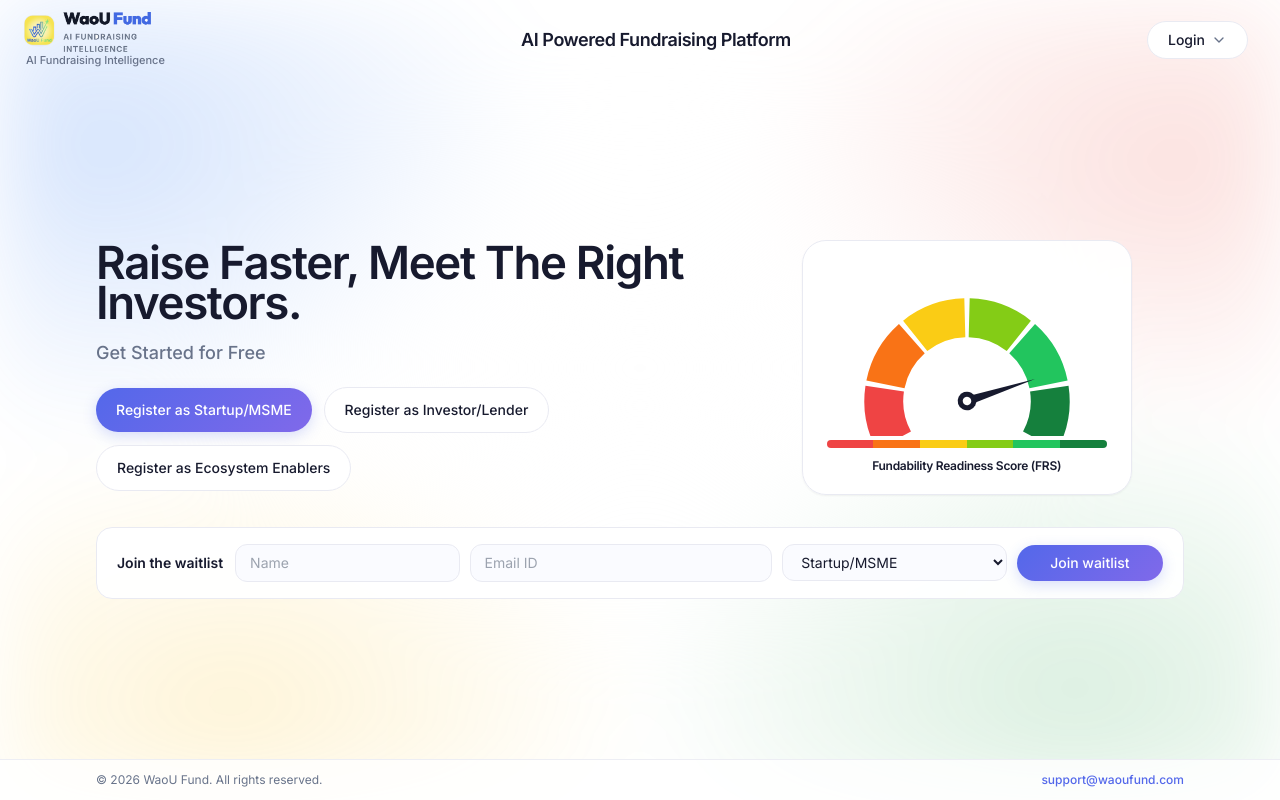
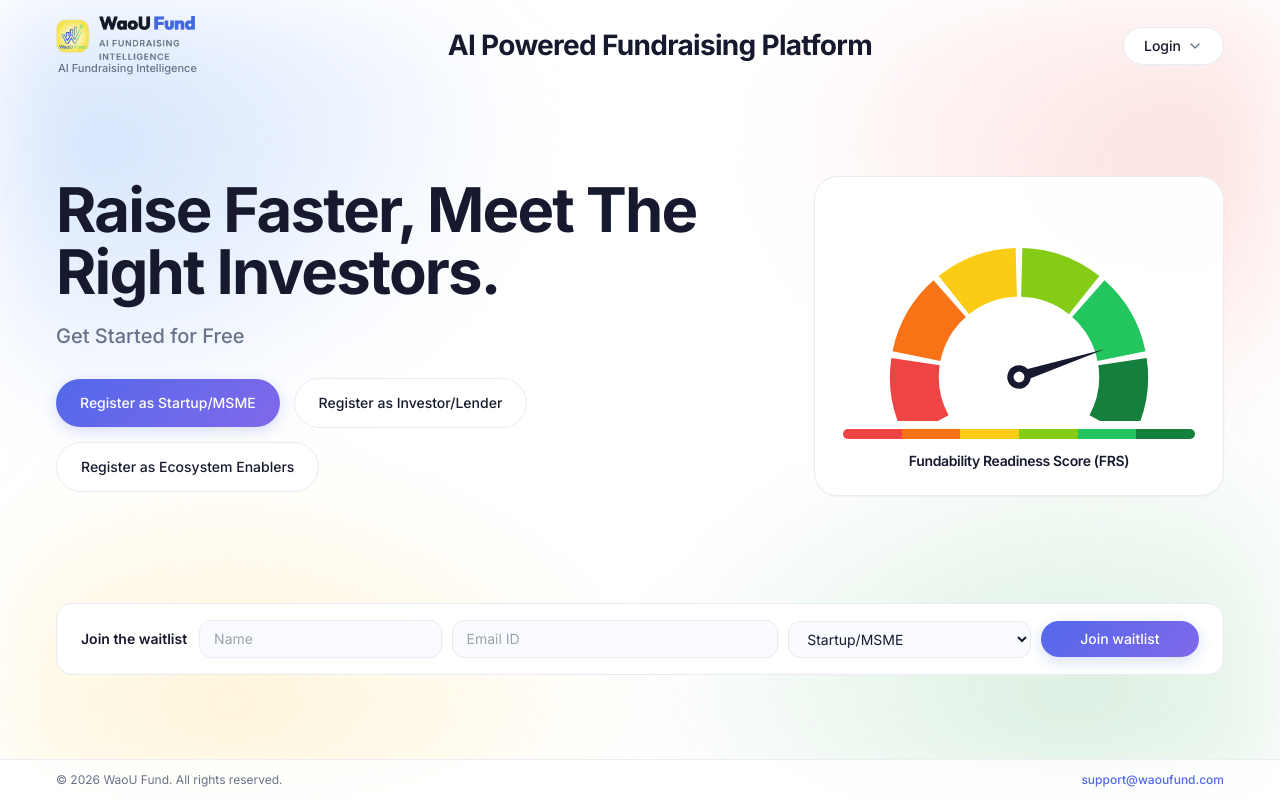
Before and after one commit to AhanaKulkarni/waoufund, a Next.js app: page / in a window 1280 px wide. Built offline with nearby package versions, Linux system fonts and the light colour scheme.

Commit message:
Increase header and hero typography sizes, expand central composition, and refine single-viewport spacing

```diff
--- a/src/app/page.tsx
+++ b/src/app/page.tsx
@@ -70,35 +70,35 @@ export default function HomePage() {
       <Navbar />
 
       {/* 2. MAIN HERO + WAITLIST (FITS WITHIN ONE DESKTOP SCREEN) */}
-      <main className="max-w-6xl w-full mx-auto px-6 sm:px-8 flex-1 flex flex-col justify-center gap-6 lg:gap-8 relative z-10 py-4 lg:py-2">
-        <div className="grid grid-cols-1 lg:grid-cols-12 gap-8 items-center">
+      <main className="max-w-7xl w-full mx-auto px-6 sm:px-10 lg:px-14 flex-1 flex flex-col justify-evenly gap-6 lg:gap-8 relative z-10 py-4 lg:py-2">
+        <div className="grid grid-cols-1 lg:grid-cols-12 gap-8 lg:gap-12 items-center">
           {/* LEFT SIDE */}
-          <div className="lg:col-span-7 text-left space-y-4">
-            <h1 className="text-3xl sm:text-4xl lg:text-[2.85rem] font-semibold text-[#171A2E] tracking-[-0.03em] leading-[1.12]">
+          <div className="lg:col-span-7 text-left space-y-5">
+            <h1 className="text-4xl sm:text-5xl lg:text-[3.4rem] xl:text-[3.85rem] font-bold text-[#171A2E] tracking-[-0.03em] leading-[1.08]">
               Raise Faster, Meet The Right Investors.
             </h1>
 
-            <p className="text-base sm:text-lg font-medium text-[#68738A]">
+            <p className="text-lg sm:text-xl font-medium text-[#68738A]">
               Get Started for Free
             </p>
 
             {/* EXACTLY THREE SEPARATE BUTTONS IN ORDER */}
-            <div className="flex flex-col sm:flex-row flex-wrap items-stretch sm:items-center gap-3 pt-1">
+            <div className="flex flex-col sm:flex-row flex-wrap items-stretch sm:items-center gap-3.5 pt-2">
               <Link
                 href="/auth/startup/register"
-                className="btn-waou-gradient px-5 py-3 text-xs sm:text-sm text-center"
+                className="btn-waou-gradient px-6 py-3.5 text-sm font-medium text-center"
               >
                 Register as Startup/MSME
               </Link>
               <Link
                 href="/auth/investor/register"
-                className="btn-waou-outline px-5 py-3 text-xs sm:text-sm text-center shadow-xs"
+                className="btn-waou-outline px-6 py-3.5 text-sm font-medium text-center shadow-xs"
               >
                 Register as Investor/Lender
               </Link>
               <Link
                 href="/auth/enabler/register"
-                className="btn-waou-outline px-5 py-3 text-xs sm:text-sm text-center shadow-xs"
+                className="btn-waou-outline px-6 py-3.5 text-sm font-medium text-center shadow-xs"
               >
                 Register as Ecosystem Enablers
               </Link>
@@ -106,8 +106,8 @@ export default function HomePage() {
           </div>
 
           {/* RIGHT SIDE — FUNDABILITY READINESS SCORE (6 SEGMENTS + METER BELOW + LABEL) */}
-          <div className="lg:col-span-5 flex flex-col items-center justify-center">
-            <div className="w-full max-w-[330px] bg-white/95 border border-[#E9EAF2] rounded-3xl px-6 py-5 shadow-sm flex flex-col items-center">
+          <div className="lg:col-span-5 flex flex-col items-center lg:items-end justify-center">
+            <div className="w-full max-w-[380px] xl:max-w-[410px] bg-white/95 border border-[#E9EAF2] rounded-3xl px-7 py-6 shadow-sm flex flex-col items-center">
               {/* Six Colour Segments Visual */}
               <svg
                 viewBox="0 0 360 225"
@@ -142,8 +142,8 @@ export default function HomePage() {
               </svg>
 
               {/* Meter below the colour visual */}
-              <div className="w-full mt-1 mb-2.5">
-                <div className="h-2 w-full rounded-full overflow-hidden flex bg-[#F1F4FA]">
+              <div className="w-full mt-2 mb-3">
+                <div className="h-2.5 w-full rounded-full overflow-hidden flex bg-[#F1F4FA]">
                   <div className="flex-1 bg-[#EF4444]" />
                   <div className="flex-1 bg-[#F97316]" />
                   <div className="flex-1 bg-[#FACC15]" />
@@ -153,7 +153,7 @@ export default function HomePage() {
                 </div>
               </div>
 
-              <div className="text-xs font-semibold text-[#171A2E] tracking-tight text-center">
+              <div className="text-sm font-semibold text-[#171A2E] tracking-tight text-center">
                 Fundability Readiness Score (FRS)
               </div>
             </div>
@@ -161,7 +161,7 @@ export default function HomePage() {
         </div>
 
         {/* 4. COMPACT WAITLIST SECTION */}
-        <section className="bg-white/95 border border-[#E9EAF2] rounded-2xl px-5 py-4 shadow-xs">
+        <section className="bg-white/95 border border-[#E9EAF2] rounded-2xl px-6 py-4 shadow-xs">
           <div className="flex flex-col lg:flex-row lg:items-center justify-between gap-3">
             <h2 className="text-sm font-semibold text-[#171A2E] whitespace-nowrap">
               Join the waitlist
@@ -226,7 +226,7 @@ export default function HomePage() {
 
       {/* 5. COMPACT FOOTER */}
       <footer className="border-t border-[#E9EAF2]/80 bg-white/80 py-3 relative z-10">
-        <div className="max-w-6xl mx-auto px-6 sm:px-8 flex flex-col sm:flex-row items-center justify-between gap-2 text-xs text-[#68738A]">
+        <div className="max-w-7xl mx-auto px-6 sm:px-10 lg:px-14 flex flex-col sm:flex-row items-center justify-between gap-2 text-xs text-[#68738A]">
           <span>&copy; {new Date().getFullYear()} WaoU Fund. All rights reserved.</span>
           <a
             href="mailto:support@waoufund.com"
--- a/src/components/Navbar.tsx
+++ b/src/components/Navbar.tsx
@@ -21,15 +21,15 @@ export default function Navbar() {
 
   return (
     <header ref={navRef} className="w-full bg-transparent relative z-50">
-      <div className="w-full pl-3 pr-4 sm:pl-6 sm:pr-8 py-3 flex items-center justify-between gap-4">
+      <div className="w-full px-6 sm:px-10 lg:px-14 py-4 flex items-center justify-between gap-4">
         {/* LEFT: WaoU Fund logo + small text directly below */}
         <Link href="/" className="flex flex-col items-start flex-shrink-0">
           <Image
             src="/waou-logo.png"
             alt="WaoU Fund"
-            width={150}
-            height={48}
-            className="h-9 sm:h-10 w-auto object-contain"
+            width={160}
+            height={50}
+            className="h-9 sm:h-11 w-auto object-contain"
             priority
           />
           <span className="text-[11px] font-medium text-[#68738A] leading-tight mt-0.5 pl-0.5">
@@ -37,9 +37,9 @@ export default function Navbar() {
           </span>
         </Link>
 
-        {/* CENTRE TOP: Clearly visible and larger than the small text below the logo */}
+        {/* CENTRE TOP: Significantly larger, clearly visible */}
         <div className="hidden md:block text-center">
-          <span className="text-base lg:text-lg font-semibold text-[#171A2E] tracking-tight">
+          <span className="text-xl lg:text-[1.75rem] font-bold text-[#171A2E] tracking-tight">
             AI Powered Fundraising Platform
           </span>
         </div>
```
